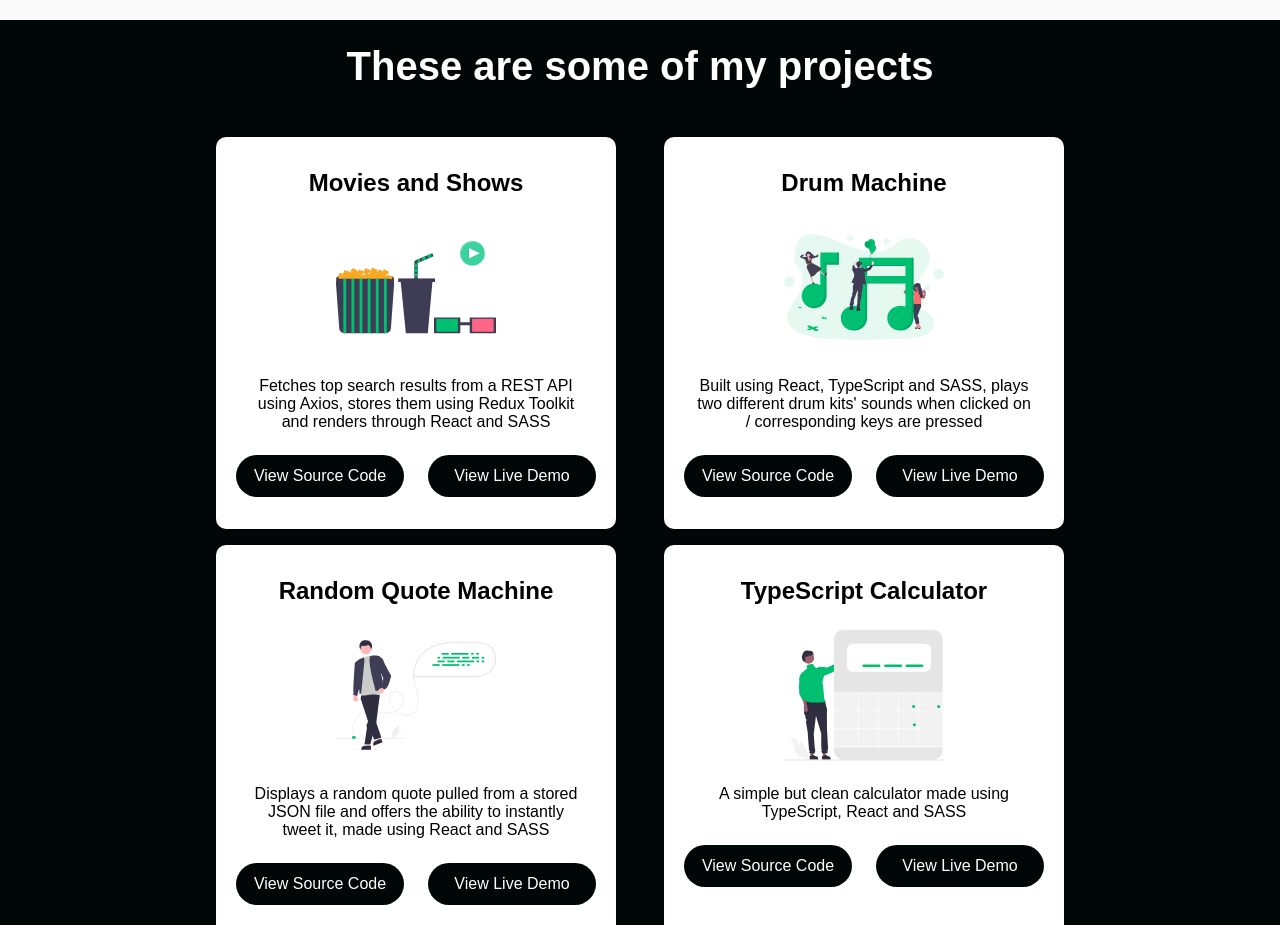
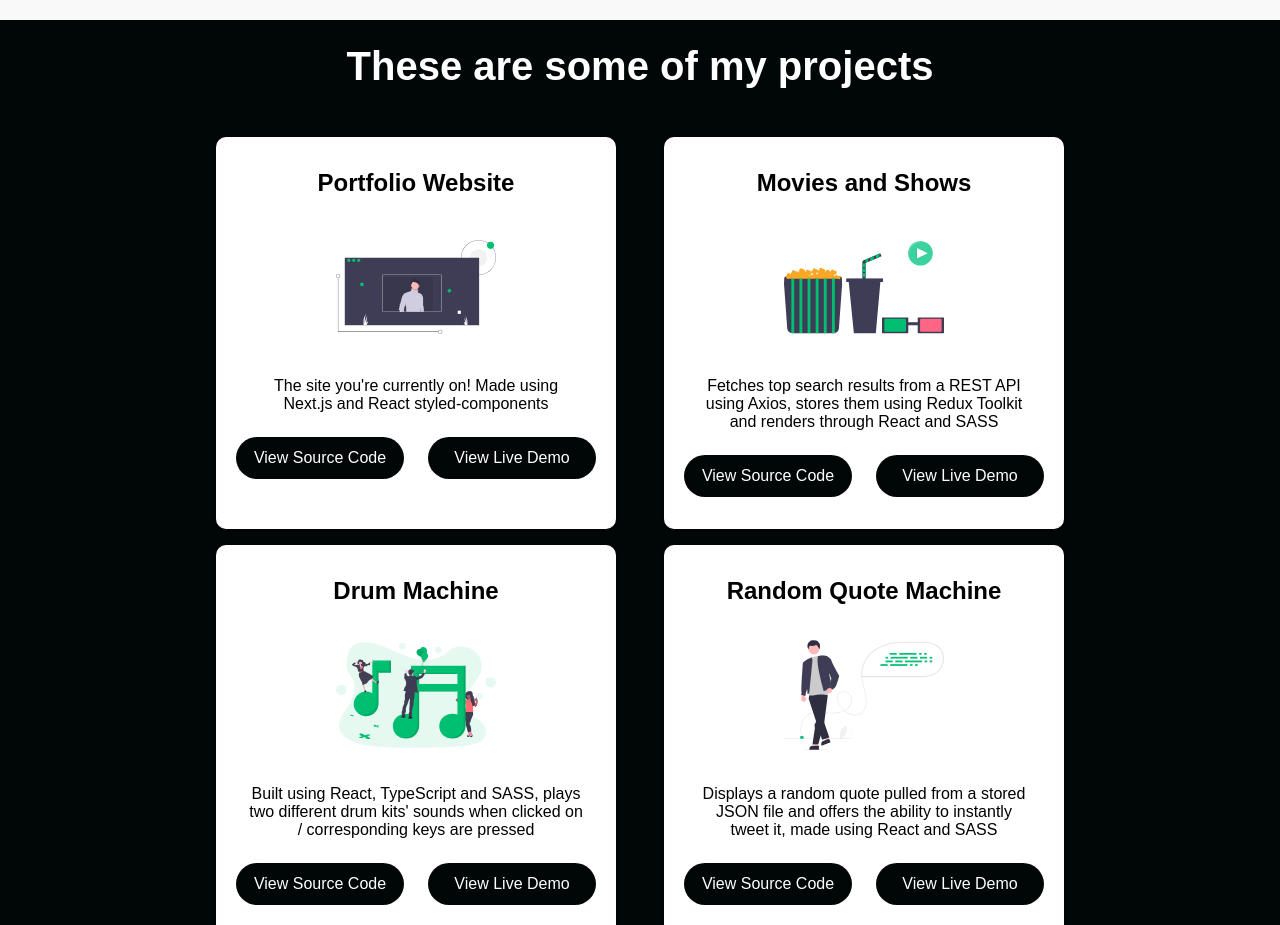
Before and after one commit to VinuJ/my-portfolio, a Next.js app: page / in a window 1280 px wide. Shown: the part 1500-2425 px from the top of the page. Built offline with nearby package versions, Linux system fonts and the light colour scheme; a web font is replaced by a local one.

Commit message:
Added portfolio to projects

```diff
--- a/src/components/Projects/index.tsx
+++ b/src/components/Projects/index.tsx
@@ -16,6 +16,18 @@ const Projects = () => {
     <ProjectsContainer id="work">
       <ProjectsH1>These are some of my projects</ProjectsH1>
       <ProjectsWrapper>
+      <ProjectsCard>
+          <ProjectsH2>Portfolio Website</ProjectsH2>
+          <ProjectsThumbnail src="\svg-9.svg"></ProjectsThumbnail>
+          <ProjectsP>
+            The site you're currently on! Made using Next.js and React styled-components
+          </ProjectsP>
+          <ButtonsWrapper>
+            <ProjectButton href="https://github.com/VinuJ/my-portfolio" target="_blank">View Source Code</ProjectButton>
+            <ProjectButton href="https://vinu-jey.vercel.app/" target="_blank">View Live Demo</ProjectButton>
+          </ButtonsWrapper>
+        </ProjectsCard>
+
         <ProjectsCard>
           <ProjectsH2>Movies and Shows</ProjectsH2>
           <ProjectsThumbnail src="\svg-2.svg"></ProjectsThumbnail>
```
Also changed, not shown: public/svg-9.svg (added).
